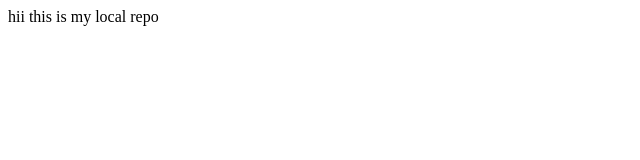
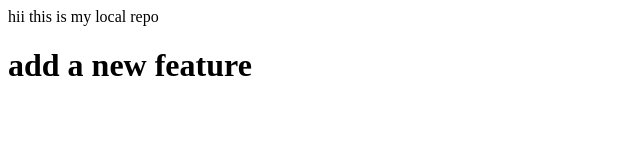
Before and after one commit to pradeep-kumavat/localRepo, a plain HTML site: page index.html in a window 1280 px wide. Shown: the whole page, without its empty margins (0-640 px from the left). Drawn offline with Linux system fonts and the light colour scheme.

Commit message:
add new feature

```diff
--- a/index.html
+++ b/index.html
@@ -1 +1,2 @@
 <p>hii this is my local repo</p>
+<h1>add a new feature</h1>
```
